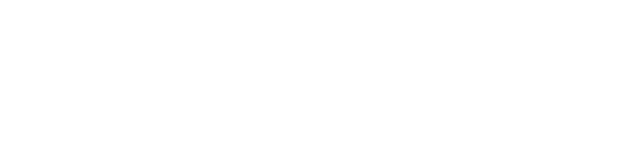
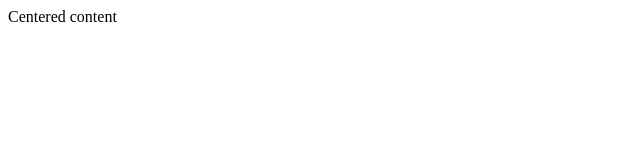
Before and after one commit to kristijan-pajtasev/css-absolute-position-example, a plain HTML site: page index.html in a window 1280 px wide. Shown: the whole page, without its empty margins (0-640 px from the left). Drawn offline with Linux system fonts and the light colour scheme.

Commit message:
demo content

```diff
--- a/index.html
+++ b/index.html
@@ -4,6 +4,10 @@
         <title>CSS absolute position</title>
     </head>
     <body>
-
+        <div id="container">
+            <div id="content">
+                Centered content
+            </div>
+        </div>
     </body>
 </html>
```
